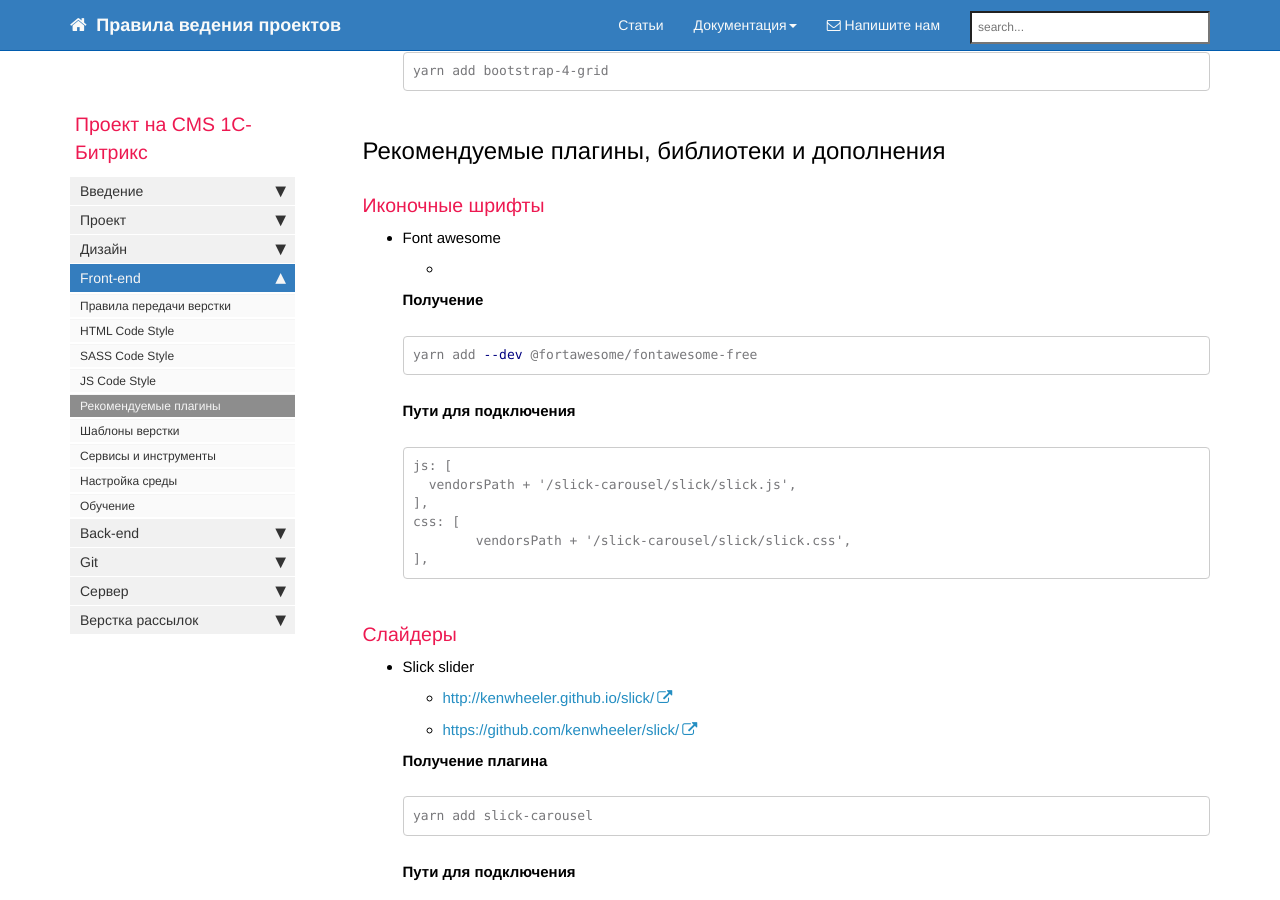
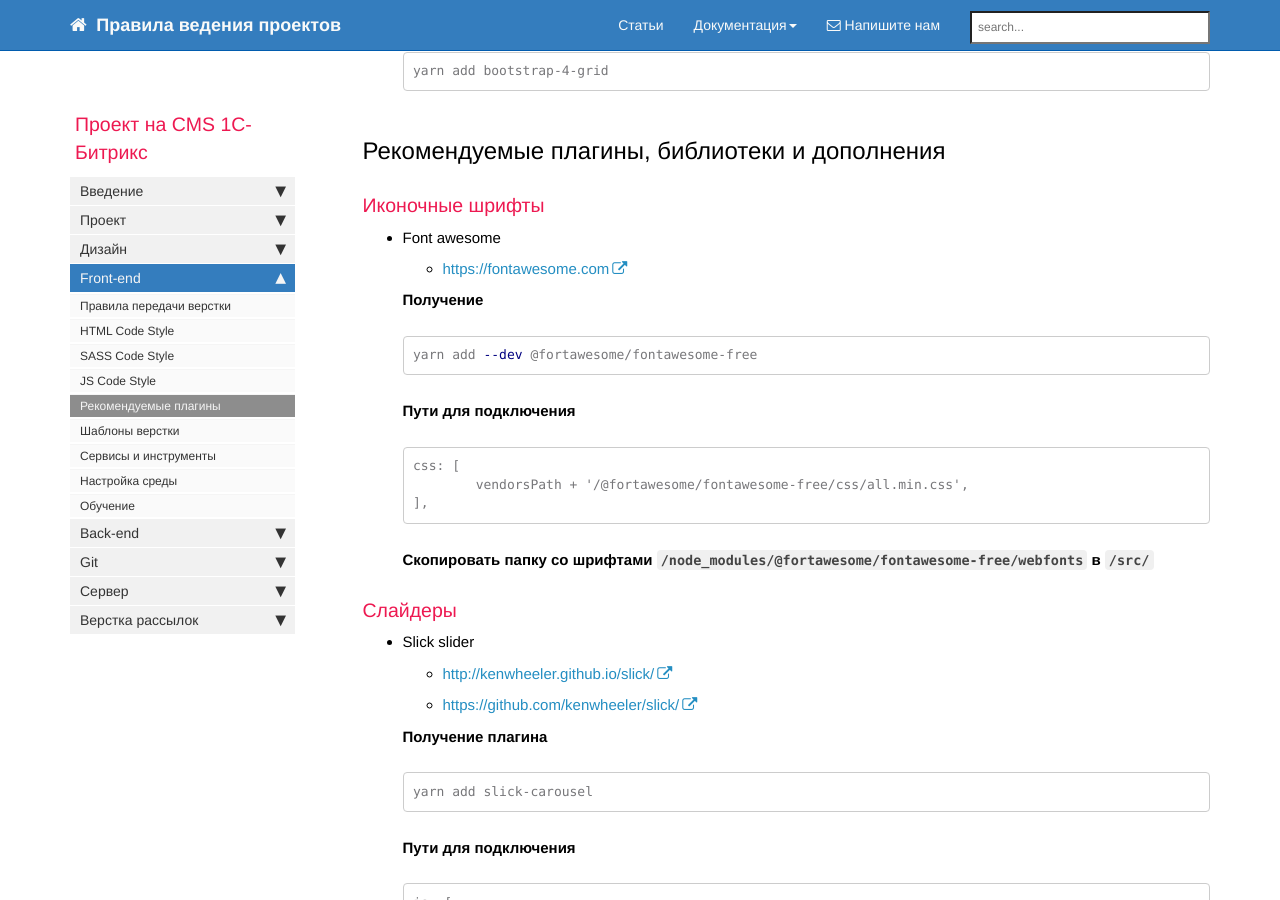
Before and after one commit to gdecider/gdecider.github.io, a Jekyll site: the page built from pages/bx/bx_front-recomend-plugins.md, in a window 1280 px wide and 900 px high, scrolled down 1012 px. Built offline with Jekyll 4.4.1, drawn with Linux system fonts in a browser that asks for light colours; nearby versions of some CDN libraries; comment, search, counter and statistics services are not loaded.

Commit message:
Update bx_front-recomend-plugins.md

````diff
--- a/pages/bx/bx_front-recomend-plugins.md
+++ b/pages/bx/bx_front-recomend-plugins.md
@@ -56,7 +56,7 @@ toc: false
 ### Иконочные шрифты
 
 * Font awesome
-  * []()
+  * [https://fontawesome.com](https://fontawesome.com)
 
   **Получение**
 
@@ -67,13 +67,12 @@ toc: false
   **Пути для подключения**
 
   ```
-  js: [
-	vendorsPath + '/slick-carousel/slick/slick.js',
-  ],
   css: [
-  	vendorsPath + '/slick-carousel/slick/slick.css',
+  	vendorsPath + '/@fortawesome/fontawesome-free/css/all.min.css',
   ],
   ```
+
+  **Скопировать папку со шрифтами ```/node_modules/@fortawesome/fontawesome-free/webfonts``` в ```/src/```**
 
 ### Слайдеры
 
````
